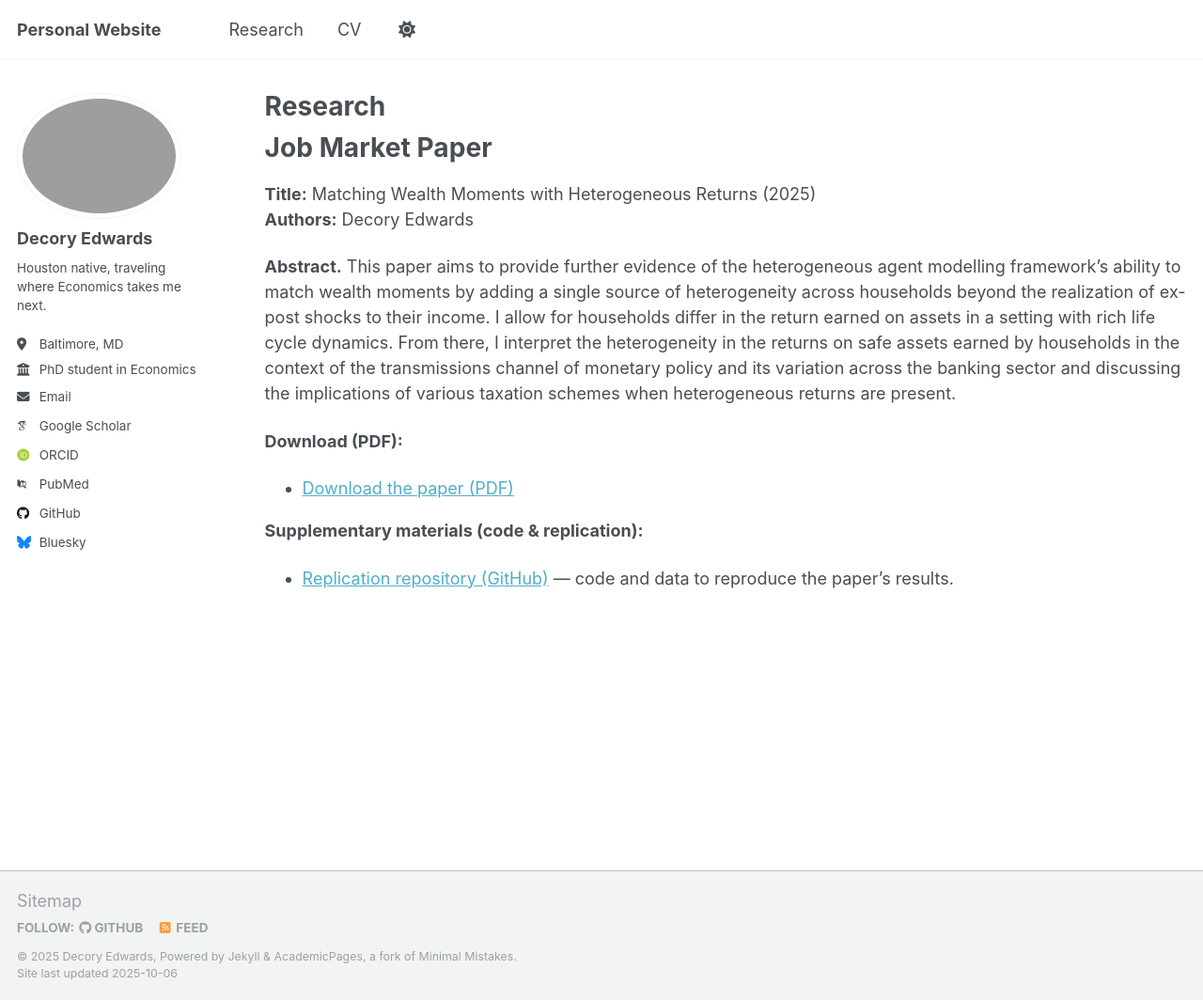
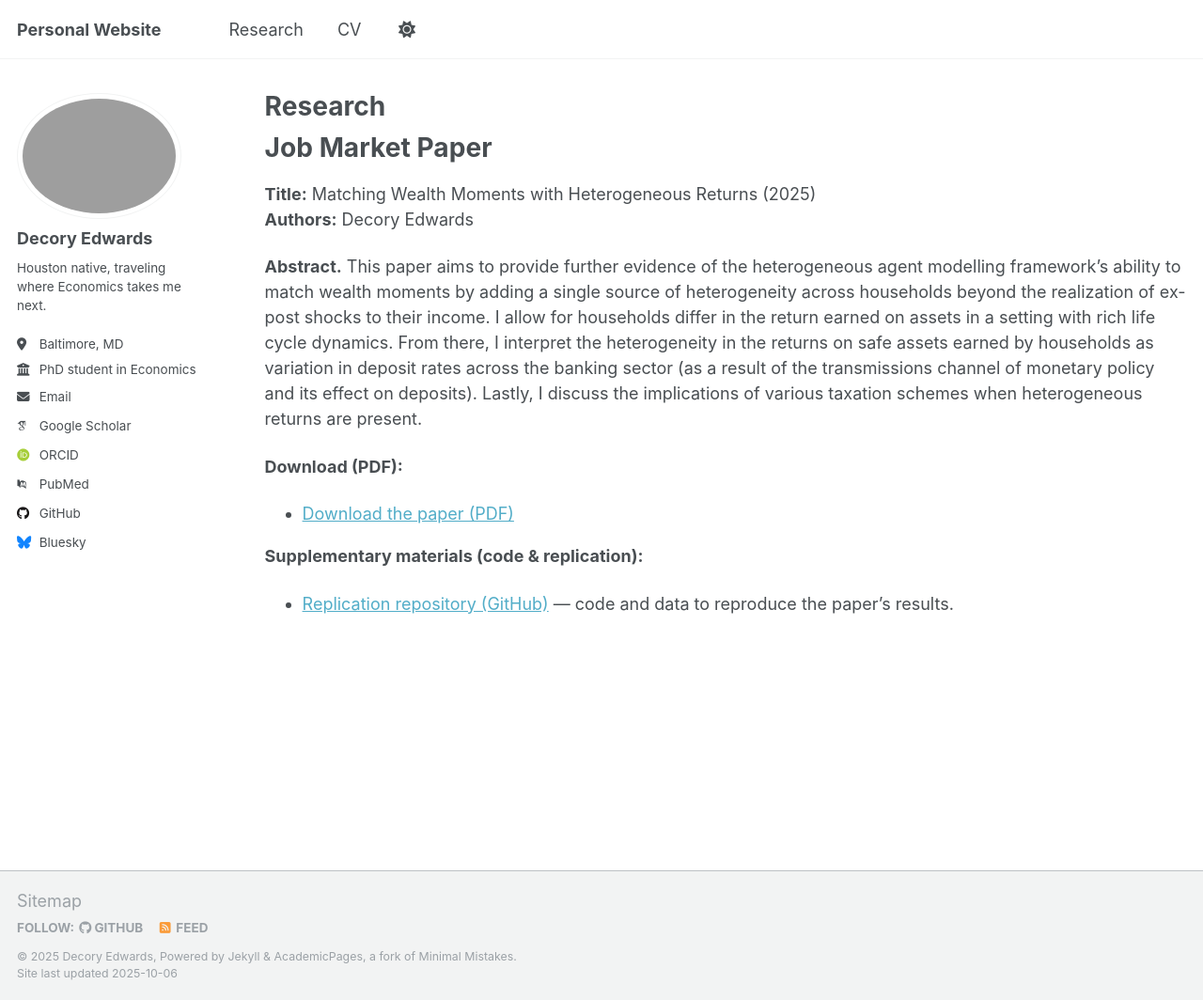
Before and after one commit to dedwar65/dedwar65.github.io, a Jekyll site: the page built from _pages/research.md, in a window 1280 px wide and 1064 px high. Shown: the whole window at 94% size. Built offline with Jekyll 4.4.1, drawn with Linux system fonts in a browser that asks for light colours; some web fonts are replaced.

Commit message:
Update research.md

```diff
--- a/_pages/research.md
+++ b/_pages/research.md
@@ -10,7 +10,7 @@ author_profile: true
 **Title:** Matching Wealth Moments with Heterogeneous Returns (2025)
 **Authors:** Decory Edwards
 
-**Abstract.** This paper aims to provide further evidence of the heterogeneous agent modelling framework’s ability to match wealth moments by adding a single source of heterogeneity across households beyond the realization of ex-post shocks to their income. I allow for households differ in the return earned on assets in a setting with rich life cycle dynamics. From there, I interpret the heterogeneity in the returns on safe assets earned by households in the context of the transmissions channel of monetary policy and its variation across the banking sector and discussing the implications of various taxation schemes when heterogeneous returns are present.
+**Abstract.** This paper aims to provide further evidence of the heterogeneous agent modelling framework’s ability to match wealth moments by adding a single source of heterogeneity across households beyond the realization of ex-post shocks to their income. I allow for households differ in the return earned on assets in a setting with rich life cycle dynamics. From there, I interpret the heterogeneity in the returns on safe assets earned by households as variation in deposit rates across the banking sector (as a result of the transmissions channel of monetary policy and its effect on deposits). Lastly, I discuss the implications of various taxation schemes when heterogeneous returns are present.
 
 **Download (PDF):**
 - [Download the paper (PDF)](/files/Chp1-draft.pdf){:target="_blank" rel="noopener"}
```
